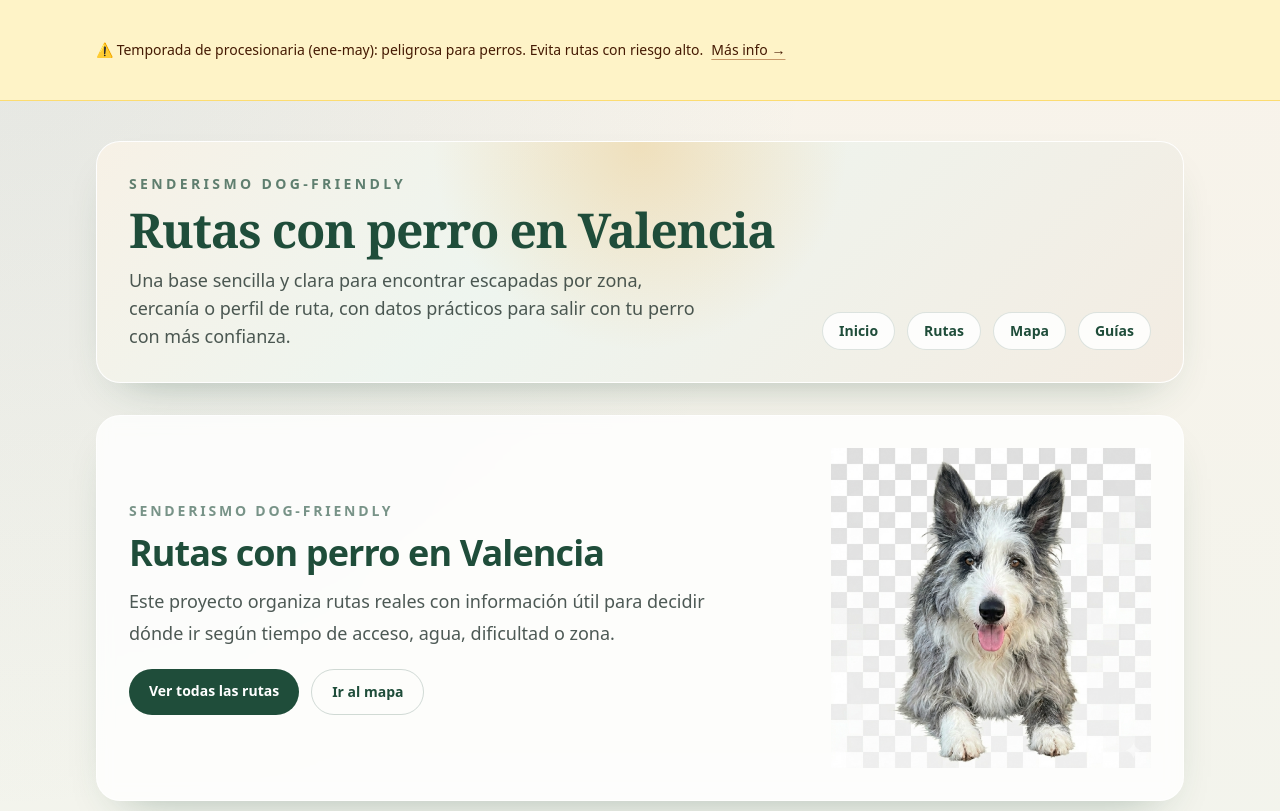
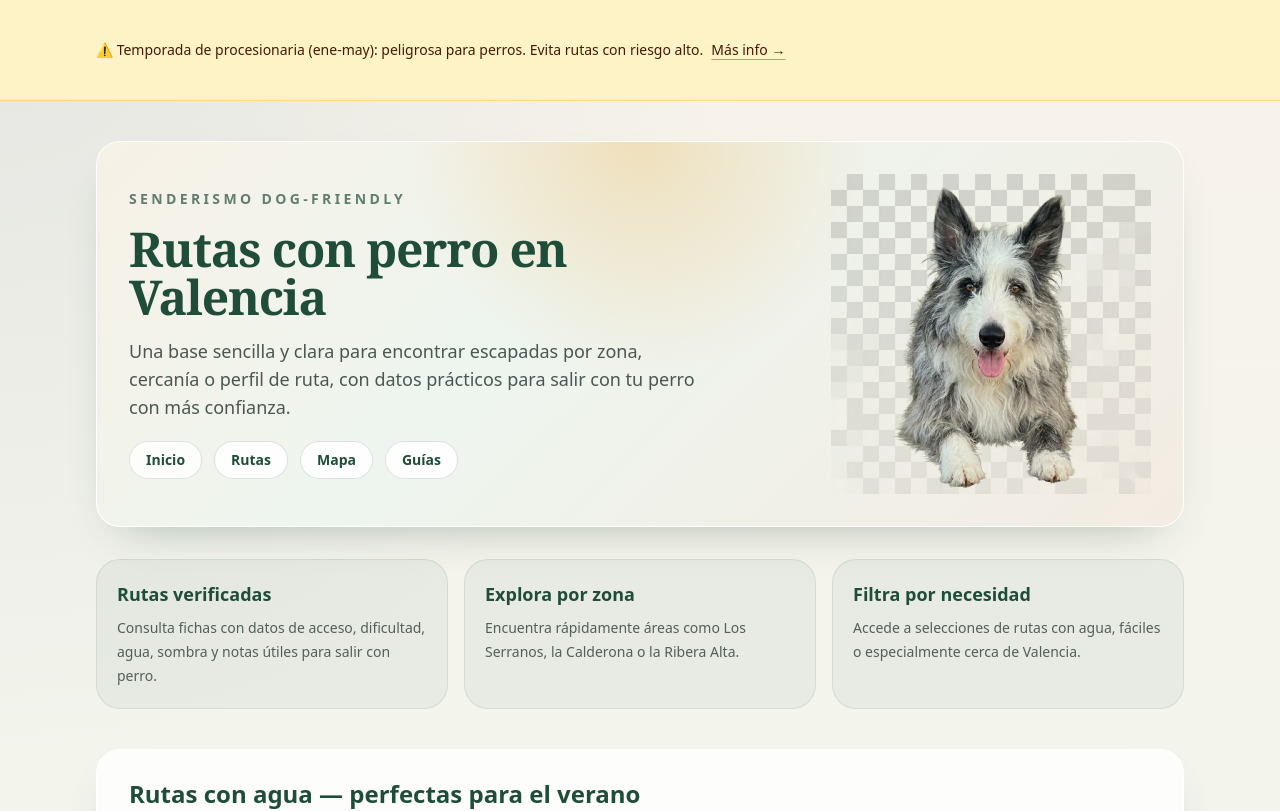
Before and after one commit to eloylt13/rutas-perro-valencia, a Next.js app: page / in a window 1280 px wide. Shown: the top 811 px of the page. Built offline with nearby package versions, Linux system fonts and the light colour scheme.

Commit message:
fix: hero con Nala corregido

```diff
--- a/app/layout.tsx
+++ b/app/layout.tsx
@@ -50,8 +50,8 @@ export default function RootLayout({
         <div className="page-shell">
           <header className="panel mb-8 overflow-hidden">
             <div className="bg-hero px-6 py-8 sm:px-8">
-              <div className="flex flex-col gap-6 lg:flex-row lg:items-end lg:justify-between">
-                <div className="max-w-2xl space-y-3">
+              <div className="flex flex-col gap-8 md:grid md:grid-cols-[3fr_2fr] md:items-center">
+                <div className="space-y-4 md:max-w-none">
                   <p className="text-sm font-semibold uppercase tracking-[0.24em] text-bosque/70">
                     Senderismo dog-friendly
                   </p>
@@ -64,8 +64,7 @@ export default function RootLayout({
                     Una base sencilla y clara para encontrar escapadas por zona, cercanía o perfil de ruta,
                     con datos prácticos para salir con tu perro con más confianza.
                   </p>
-                </div>
-                <nav className="flex flex-wrap gap-3">
+                  <nav className="flex flex-wrap gap-3 pt-1">
                     {navigation.map((item) => (
                       <Link
                         key={item.href}
@@ -76,6 +75,20 @@ export default function RootLayout({
                       </Link>
                     ))}
                   </nav>
+                </div>
+                <div className="hidden items-center justify-center md:flex md:justify-end">
+                  <Image
+                    src="/nala.png"
+                    alt="Nala — la perrita de las rutas"
+                    width={320}
+                    height={320}
+                    className="h-auto w-full max-w-[320px]"
+                    style={{
+                      objectFit: "contain",
+                      mixBlendMode: "multiply"
+                    }}
+                  />
+                </div>
               </div>
             </div>
           </header>
--- a/app/page.tsx
+++ b/app/page.tsx
@@ -149,50 +149,6 @@ export default function HomePage() {
 
   return (
     <div className="space-y-10">
-      <section className="panel px-6 py-8 sm:px-8">
-        <div className="flex items-center gap-8 md:grid md:grid-cols-[3fr_2fr]">
-          <div className="space-y-5 md:max-w-none">
-            <div className="space-y-3">
-              <p className="text-sm font-semibold uppercase tracking-[0.2em] text-bosque/60">
-                SENDERISMO DOG-FRIENDLY
-              </p>
-              <h1 className="max-w-3xl text-3xl font-bold tracking-tight text-bosque sm:text-4xl">
-                Rutas con perro en Valencia
-              </h1>
-              <p className="max-w-2xl text-lg leading-8 text-grafito/80">
-                Este proyecto organiza rutas reales con información útil para decidir dónde ir según
-                tiempo de acceso, agua, dificultad o zona.
-              </p>
-            </div>
-            <div className="flex flex-wrap gap-3">
-              <Link
-                href="/rutas"
-                className="rounded-full bg-bosque px-5 py-3 text-sm font-semibold text-white hover:bg-grafito"
-              >
-                Ver todas las rutas
-              </Link>
-              <Link
-                href="/mapa"
-                className="rounded-full border border-bosque/20 px-5 py-3 text-sm font-semibold text-bosque hover:border-bosque/50"
-              >
-                Ir al mapa
-              </Link>
-            </div>
-          </div>
-
-          <div className="hidden items-center justify-center md:flex md:justify-end">
-            <Image
-              src="/nala.png"
-              alt="Nala — la perrita de las rutas"
-              width={320}
-              height={320}
-              className="h-auto w-full max-w-[320px]"
-              style={{ objectFit: "contain" }}
-            />
-          </div>
-        </div>
-      </section>
-
       <section className="grid gap-4 sm:grid-cols-2 lg:grid-cols-3">
         {featureItems.map((item) => (
           <article key={item.title} className="rounded-3xl border border-bosque/10 bg-bosque/5 p-5">
```
Lines whose indentation alone changed are shown as unchanged.
